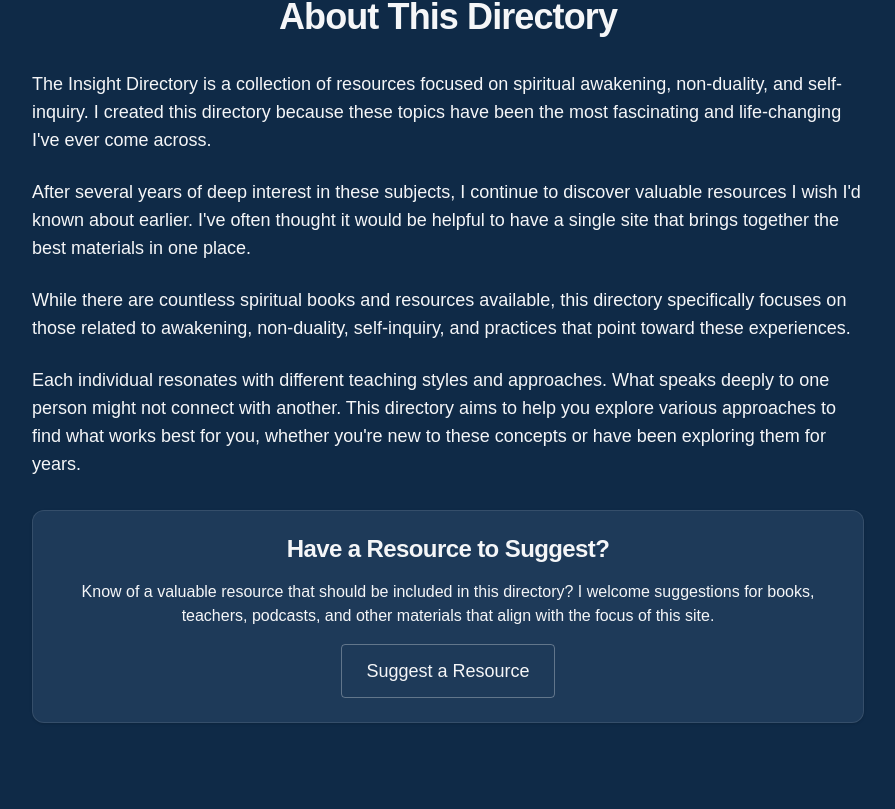
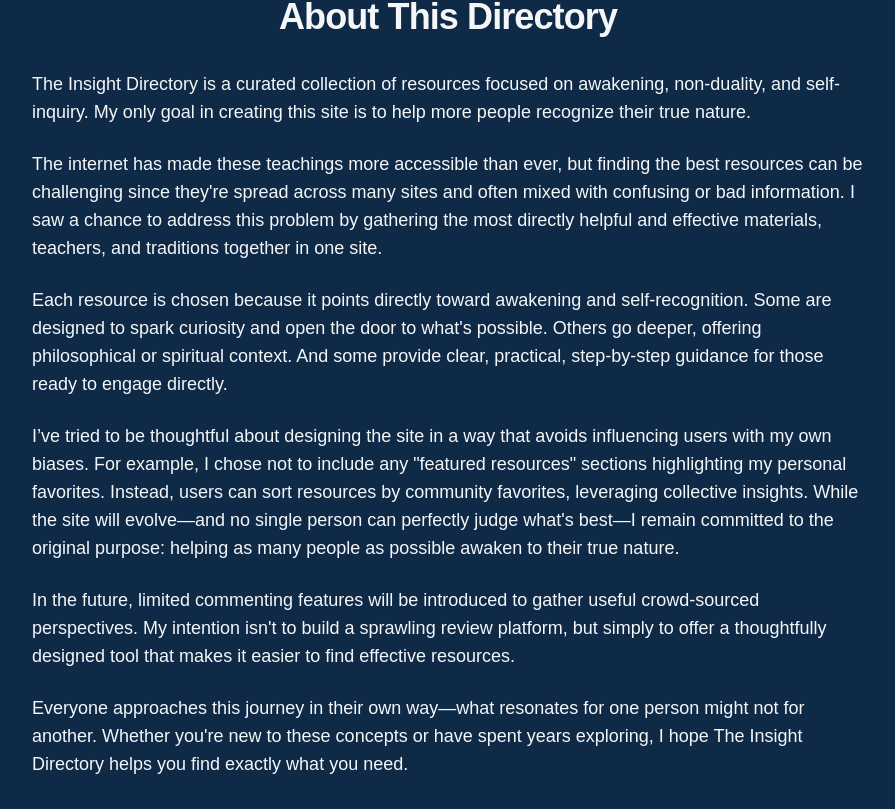
Before and after one commit to mhoughton9/insight-directory, a Next.js app in the folder frontend/: page /about in a window 1280 px wide. Shown: the part 727-1536 px from the top of the page, without its empty margins (192-1087 px from the left). Built offline with nearby package versions, Linux system fonts and the light colour scheme; no server answers.

Commit message:
Refactor: Remove 'spiritual' from frontend copy

```diff
--- a/frontend/components/home/AboutSection.js
+++ b/frontend/components/home/AboutSection.js
@@ -17,7 +17,7 @@
           About This Directory
         </Heading>
         <Text size="lg" className="text-caption-color mb-8 leading-relaxed">
-          This directory aims to be a comprehensive collection of resources for those interested in spiritual awakening,
+          This directory aims to be a comprehensive collection of resources for those interested in awakening,
           non-duality, and self-inquiry. Whether you're new to these topics or have been exploring them for years,
           you'll find valuable resources to support your journey.
         </Text>
--- a/frontend/components/home/HeroSection.js
+++ b/frontend/components/home/HeroSection.js
@@ -44,7 +44,7 @@
             {/* Description Text - larger with improved line spacing */}
             <div className="w-full text-center md:text-left">
               <p className="text-lg md:text-xl mb-2 max-w-xl font-nunito">
-                A comprehensive collection of resources for those interested in spiritual awakening, non-duality, and self-inquiry.
+                A comprehensive collection of resources for those interested in awakening, non-duality, and self-inquiry.
               </p>
             </div>
 
@@ -67,7 +67,7 @@
                 size="md"
                 className="opacity-80 max-w-xl font-nunito"
               >
-                Create an account to save your favorite resources and help others on their spiritual journey.
+                Create an account to save your favorite resources and help others on their journey.
               </Text>
             </div>
           </div>
--- a/frontend/components/home/TraditionsTeachersSection.js
+++ b/frontend/components/home/TraditionsTeachersSection.js
@@ -25,7 +25,7 @@
               Traditions
             </Heading>
             <Text size="lg" className="text-[var(--theme-text-secondary)] mb-8">
-              Explore spiritual traditions from around the world
+              Explore traditions from around the world
             </Text>
 
             {Array.isArray(traditions) && traditions.length > 0 ? (
--- a/frontend/pages/about.js
+++ b/frontend/pages/about.js
@@ -23,19 +23,27 @@
 
         <div className="prose prose-lg dark:prose-invert mx-auto">
           <Text size="lg" className="mb-6">
-            The Insight Directory is a collection of resources focused on spiritual awakening, non-duality, and self-inquiry. I created this directory because these topics have been the most fascinating and life-changing I've ever come across.
+            The Insight Directory is a curated collection of resources focused on awakening, non-duality, and self-inquiry. My only goal in creating this site is to help more people recognize their true nature.
           </Text>
 
           <Text size="lg" className="mb-6">
-            After several years of deep interest in these subjects, I continue to discover valuable resources I wish I'd known about earlier. I've often thought it would be helpful to have a single site that brings together the best materials in one place.
+            The internet has made these teachings more accessible than ever, but finding the best resources can be challenging since they're spread across many sites and often mixed with confusing or bad information. I saw a chance to address this problem by gathering the most directly helpful and effective materials, teachers, and traditions together in one site.
           </Text>
 
           <Text size="lg" className="mb-6">
-            While there are countless spiritual books and resources available, this directory specifically focuses on those related to awakening, non-duality, self-inquiry, and practices that point toward these experiences.
+            Each resource is chosen because it points directly toward awakening and self-recognition. Some are designed to spark curiosity and open the door to what's possible. Others go deeper, offering philosophical or spiritual context. And some provide clear, practical, step-by-step guidance for those ready to engage directly.
           </Text>
 
           <Text size="lg" className="mb-6">
-            Each individual resonates with different teaching styles and approaches. What speaks deeply to one person might not connect with another. This directory aims to help you explore various approaches to find what works best for you, whether you're new to these concepts or have been exploring them for years.
+            I’ve tried to be thoughtful about designing the site in a way that avoids influencing users with my own biases. For example, I chose not to include any "featured resources" sections highlighting my personal favorites. Instead, users can sort resources by community favorites, leveraging collective insights. While the site will evolve—and no single person can perfectly judge what's best—I remain committed to the original purpose: helping as many people as possible awaken to their true nature.
+          </Text>
+
+          <Text size="lg" className="mb-6">
+            In the future, limited commenting features will be introduced to gather useful crowd-sourced perspectives. My intention isn't to build a sprawling review platform, but simply to offer a thoughtfully designed tool that makes it easier to find effective resources.
+          </Text>
+
+          <Text size="lg" className="mb-6">
+            Everyone approaches this journey in their own way—what resonates for one person might not for another. Whether you're new to these concepts or have spent years exploring, I hope The Insight Directory helps you find exactly what you need.
           </Text>
 
           <div className="rounded-xl shadow-sm p-6 mt-8 mb-6 transition-all duration-200 hover:shadow-md" style={{ backgroundColor: 'var(--surface)', borderColor: 'var(--border-color)', borderWidth: '1px', borderStyle: 'solid' }}>
--- a/frontend/pages/suggest.js
+++ b/frontend/pages/suggest.js
@@ -194,7 +194,7 @@
         </Heading>
 
         <Text size="lg" className="mb-8 text-center text-text-primary">
-          Know of a valuable resource for spiritual awakening, non-duality, or self-inquiry?
+          Know of a valuable resource for awakening, non-duality, or self-inquiry?
           Please share it with us, and we'll consider adding it to the directory.
         </Text>
 
--- a/frontend/pages/teachers/index.js
+++ b/frontend/pages/teachers/index.js
@@ -106,7 +106,7 @@
     <>
       <Head>
         <title>Teachers | Insight Directory</title>
-        <meta name="description" content="Explore spiritual teachers and their teachings" />
+        <meta name="description" content="Explore teachers and their teachings" />
       </Head>
 
       <div className="max-w-7xl mx-auto px-4 sm:px-6 lg:px-8 py-12">
@@ -119,7 +119,7 @@
             className="max-w-3xl mx-auto"
             style={{ color: 'var(--text-secondary)' }}
           >
-            Explore spiritual teachers from various traditions who offer guidance on the path to awakening.
+            Explore teachers from various traditions who offer guidance on the path to awakening.
           </Text>
         </header>
 
--- a/frontend/pages/traditions/index.js
+++ b/frontend/pages/traditions/index.js
@@ -106,7 +106,7 @@
     <>
       <Head>
         <title>Traditions | Insight Directory</title>
-        <meta name="description" content="Explore spiritual traditions and paths to awakening" />
+        <meta name="description" content="Explore traditions and paths to awakening" />
       </Head>
 
       <div className="max-w-7xl mx-auto px-4 sm:px-6 lg:px-8 py-12">
@@ -119,7 +119,7 @@
             className="max-w-3xl mx-auto"
             style={{ color: 'var(--text-secondary)' }}
           >
-            Explore spiritual traditions and paths that offer guidance on the journey to awakening.
+            Explore traditions and paths that offer guidance on the journey to awakening.
           </Text>
         </header>
 
```
Also changed, not shown: frontend/pages/index.js (+4 -4 lines).
